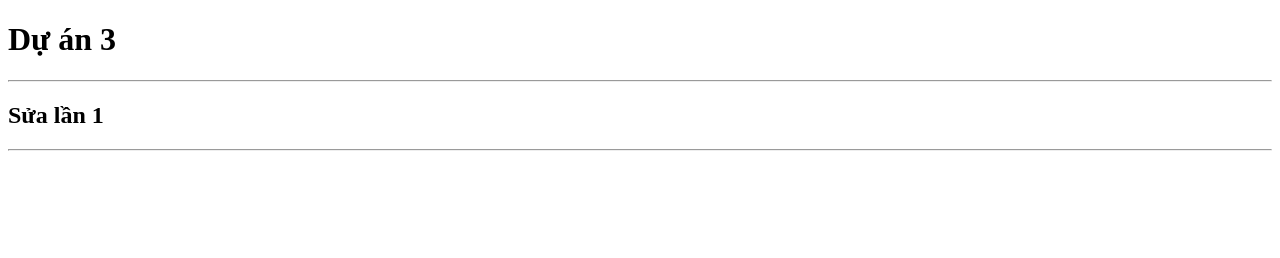
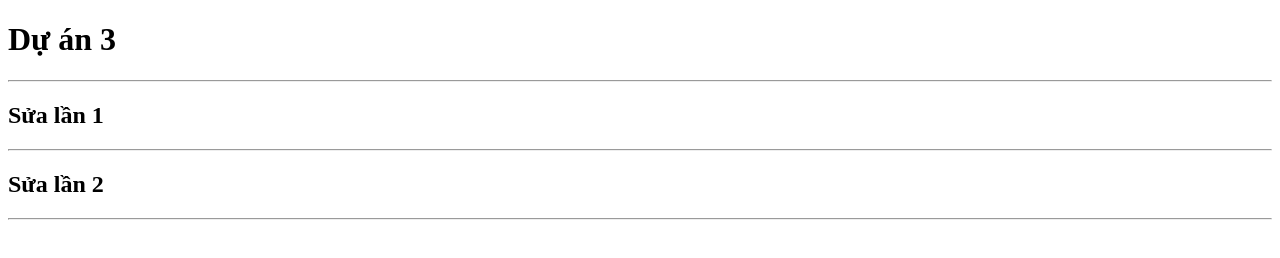
Before and after one commit to khapc2004/duan2, a plain HTML site: page index.html in a window 1280 px wide. Drawn offline with Linux system fonts and the light colour scheme.

Commit message:
3nd commit

```diff
--- a/index.html
+++ b/index.html
@@ -10,5 +10,7 @@
     <hr>
     <h2>Sửa lần 1</h2>
     <hr>
+    <h2>Sửa lần 2</h2>
+    <hr>
 </body>
 </html>
```
